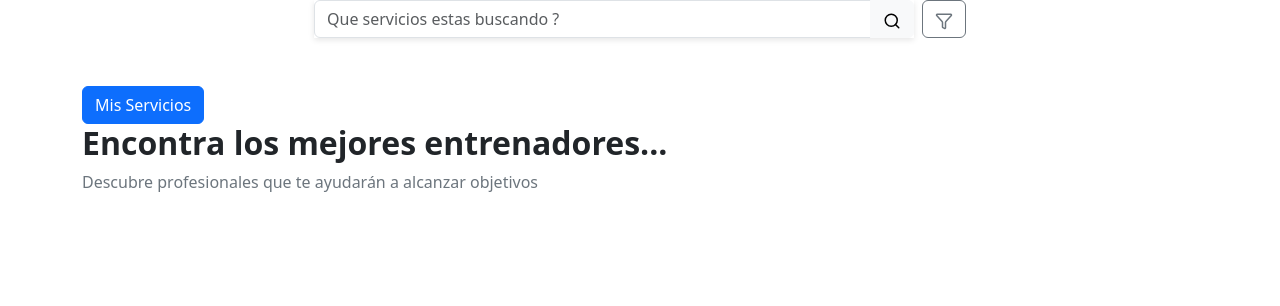
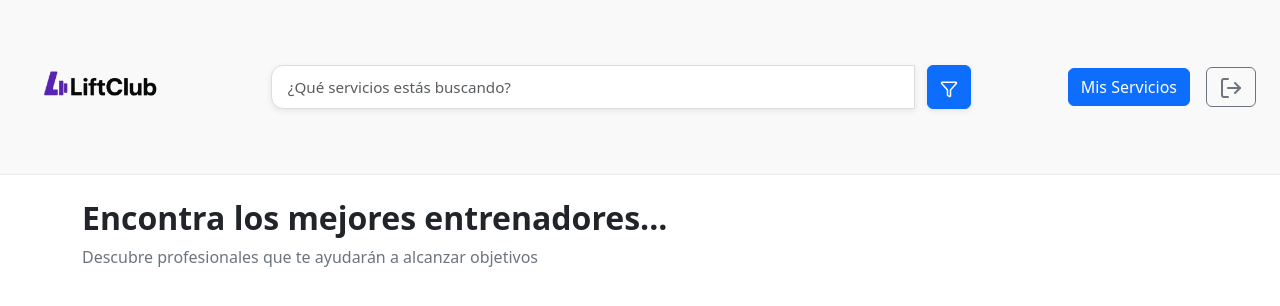
Before and after one commit to IgnacioAlcaraz/liftClubProyect, a React (Vite) app in the folder Frontend/frontend-proyect/: page /client-home in a window 1280 px wide. Shown: the top 306 px of the page. Built offline with nearby package versions, Linux system fonts and the light colour scheme.

Commit message:
terminando homePageCliente

```diff
--- a/Frontend/frontend-proyect/src/App.css
+++ b/Frontend/frontend-proyect/src/App.css
@@ -42,3 +42,9 @@
 .read-the-docs {
   color: #888;
 }
+
+.page-container {
+  max-width: 1200px;
+  margin: 0 auto;
+  padding: 24px;
+}
--- /dev/null
+++ b/Frontend/frontend-proyect/src/components/LogoutButton.jsx
@@ -0,0 +1,28 @@
+import React from "react";
+import { Button } from "react-bootstrap";
+import { LogOut } from "lucide-react";
+import { useNavigate } from "react-router-dom";
+import { useDispatch } from "react-redux";
+import { logout } from "../app/slices/authSlice"; // ajustá ruta si cambia
+
+const LogoutButton = ({ variant = "outline-secondary" }) => {
+  const navigate = useNavigate();
+  const dispatch = useDispatch();
+
+  const handleLogout = () => {
+    // Limpiar Redux
+    dispatch(logout());
+    // Limpiar localStorage (por si acaso)
+    localStorage.removeItem("token");
+    // Redirigir
+    navigate("/");
+  };
+
+  return (
+    <Button variant={variant} onClick={handleLogout}>
+      <LogOut />
+    </Button>
+  );
+};
+
+export default LogoutButton;
--- /dev/null
+++ b/Frontend/frontend-proyect/src/components/client/Header/Header.css
@@ -0,0 +1,46 @@
+.custom-header {
+  display: flex;
+  justify-content: space-between;
+  align-items: center;
+  padding: 12px 24px;
+  background-color: #f9f9f9;
+  border-bottom: 1px solid #eaeaea;
+  position: sticky;
+  top: 0;
+  z-index: 999;
+  flex-wrap: wrap;
+  gap: 16px;
+}
+
+.left {
+  display: flex;
+  align-items: center;
+  gap: 8px;
+}
+
+.logo {
+  height: 150px;
+}
+
+.brand {
+  font-size: 1.2rem;
+  font-weight: 600;
+}
+
+.center {
+  display: flex;
+  align-items: center;
+  flex: 1;
+  justify-content: center;
+}
+
+.right {
+  display: flex;
+  align-items: center;
+  gap: 16px;
+}
+
+.logout-button {
+  margin-top: 0 !important;
+  align-self: center;
+}
--- /dev/null
+++ b/Frontend/frontend-proyect/src/components/client/Header/Header.jsx
@@ -0,0 +1,54 @@
+import React from "react";
+import { Button } from "react-bootstrap";
+import PrimaryButton from "../../primaryButton/PrimaryButton";
+import { LogOut, Paperclip } from "lucide-react";
+import SearchBar from "../SearchBar/SearchBar";
+import StepsBar from "../StepsBar/StepsBar";
+import LogoutButton from "../../LogoutButton";
+import logo from "../../../assets/logo.png";
+
+import "./Header.css";
+
+const Header = ({
+  showSearch = false,
+  searchQuery = "",
+  setSearchQuery = () => {},
+  onFilterClick = () => {},
+  showSteps = false,
+  currentStep = 0,
+  showButtons = true,
+}) => {
+  return (
+    <div className="custom-header">
+      <div className="left">
+        {<img src={logo} alt="LiftClub" className="logo" />}
+      </div>
+
+      <div className="center">
+        {showSearch && (
+          <SearchBar
+            searchQuery={searchQuery}
+            setSearchQuery={setSearchQuery}
+            onFilterClick={onFilterClick}
+          />
+        )}
+        {showSteps && <StepsBar currentStep={currentStep} />}
+      </div>
+
+      {showButtons && (
+        <div className="right">
+          <PrimaryButton
+            icon={Paperclip}
+            text="Mis Servicios"
+            to="/mis-servicios"
+            variant="primary"
+          />
+
+          <LogoutButton />
+        </div>
+      )}
+    </div>
+  );
+};
+
+export default Header;
--- /dev/null
+++ b/Frontend/frontend-proyect/src/components/client/SearchBar/SearchBar.css
@@ -0,0 +1,37 @@
+/* Contenedor principal */
+.search-bar-container {
+  display: flex;
+  align-items: center;
+  gap: 12px;
+  width: 100%;
+  max-width: 700px;
+}
+
+/* InputGroup con sombra y bordes redondeados */
+.search-input-group .form-control {
+  border-radius: 12px 0 0 12px;
+  padding: 10px 16px;
+  font-size: 0.95rem;
+  height: 44px;
+  box-shadow: 0 2px 6px rgba(0, 0, 0, 0.08);
+  border: 1px solid #ddd;
+}
+
+.search-input-group .btn {
+  border-radius: 0 12px 12px 0;
+  height: 44px;
+  background-color: white;
+  border: 1px solid #ddd;
+}
+
+/* Botón de filtro */
+.filter-button {
+  height: 44px;
+  border-radius: 12px;
+  background-color: white;
+  border: 1px solid #ddd;
+  box-shadow: 0 2px 6px rgba(0, 0, 0, 0.08);
+  display: flex;
+  align-items: center;
+  justify-content: center;
+}
--- a/Frontend/frontend-proyect/src/components/client/SearchBar/SearcBar.jsx
+++ b/Frontend/frontend-proyect/src/components/client/SearchBar/SearchBar.jsx
@@ -1,27 +1,19 @@
 import React from "react";
 import { InputGroup, FormControl, Button } from "react-bootstrap";
 import { Search, Filter } from "lucide-react";
+import "./SearchBar.css";
 
 const SearchBar = ({ searchQuery, setSearchQuery, onFilterClick }) => {
   return (
-    <div className="d-flex justify-content-center align-items-center mb-4">
-      <InputGroup
-        style={{ maxWidth: "600px", boxShadow: "0 2px 6px rgba(0,0,0,0.1)" }}
-      >
+    <div className="search-bar-container">
+      <InputGroup className="search-input-group">
         <FormControl
-          placeholder="Que servicios estas buscando ?"
+          placeholder="¿Qué servicios estás buscando?"
           value={searchQuery}
           onChange={(e) => setSearchQuery(e.target.value)}
         />
-        <Button variant="light">
-          <Search size={18} />
-        </Button>
       </InputGroup>
-      <Button
-        variant="outline-secondary"
-        className="ms-2"
-        onClick={onFilterClick}
-      >
+      <Button className="filter-button" onClick={onFilterClick}>
         <Filter size={18} />
       </Button>
     </div>
--- /dev/null
+++ b/Frontend/frontend-proyect/src/components/client/StepsBar/StepsBar.css
@@ -0,0 +1,24 @@
+.steps-bar {
+  display: flex;
+  gap: 32px;
+  align-items: center;
+}
+
+.step {
+  display: flex;
+  flex-direction: column;
+  align-items: center;
+  font-size: 0.85rem;
+}
+
+.circle {
+  width: 20px;
+  height: 20px;
+  border: 2px solid green;
+  border-radius: 50%;
+  margin-bottom: 4px;
+}
+
+.circle.active {
+  background-color: green;
+}
--- /dev/null
+++ b/Frontend/frontend-proyect/src/components/client/StepsBar/StepsBar.jsx
@@ -0,0 +1,19 @@
+import React from "react";
+import "./StepsBar.css";
+
+const steps = ["Detalles de servicio", "Detalles de pago", "Confirmar pago"];
+
+const StepsBar = ({ currentStep }) => {
+  return (
+    <div className="steps-bar">
+      {steps.map((label, idx) => (
+        <div key={idx} className="step">
+          <div className={`circle ${idx === currentStep ? "active" : ""}`} />
+          <div className="label">{label}</div>
+        </div>
+      ))}
+    </div>
+  );
+};
+
+export default StepsBar;
--- a/Frontend/frontend-proyect/src/pages/ClientHome.jsx
+++ b/Frontend/frontend-proyect/src/pages/ClientHome.jsx
@@ -1,7 +1,7 @@
 import React, { useState } from "react";
 import ListaDeServicios from "../components/client/serviceList/serviceList";
 import PrimaryButton from "../components/primaryButton/PrimaryButton";
-import SearchBar from "../components/client/SearchBar/SearcBar";
+import Header from "../components/client/Header/Header";
 import { Paperclip } from "lucide-react";
 
 const ClientHome = () => {
@@ -9,20 +9,15 @@ const ClientHome = () => {
 
   return (
     <>
-      <SearchBar
+      <Header
+        showSearch={true}
         searchQuery={searchQuery}
         setSearchQuery={setSearchQuery}
-        onFilterClick={() => {
-          console.log("🧪 Filtro no implementado todavía");
-        }}
+        onFilterClick={() => console.log("Filtro no implementado")}
+        showButtons={true}
       />
+
       <div className="container py-4">
-        <PrimaryButton
-          icon={Paperclip}
-          text="Mis Servicios"
-          to="/mis-servicios"
-          variant="primary"
-        />
         <h2 className="fw-bold mb-2">Encontra los mejores entrenadores...</h2>
         <p className="text-secondary mb-4">
           Descubre profesionales que te ayudarán a alcanzar objetivos
```
